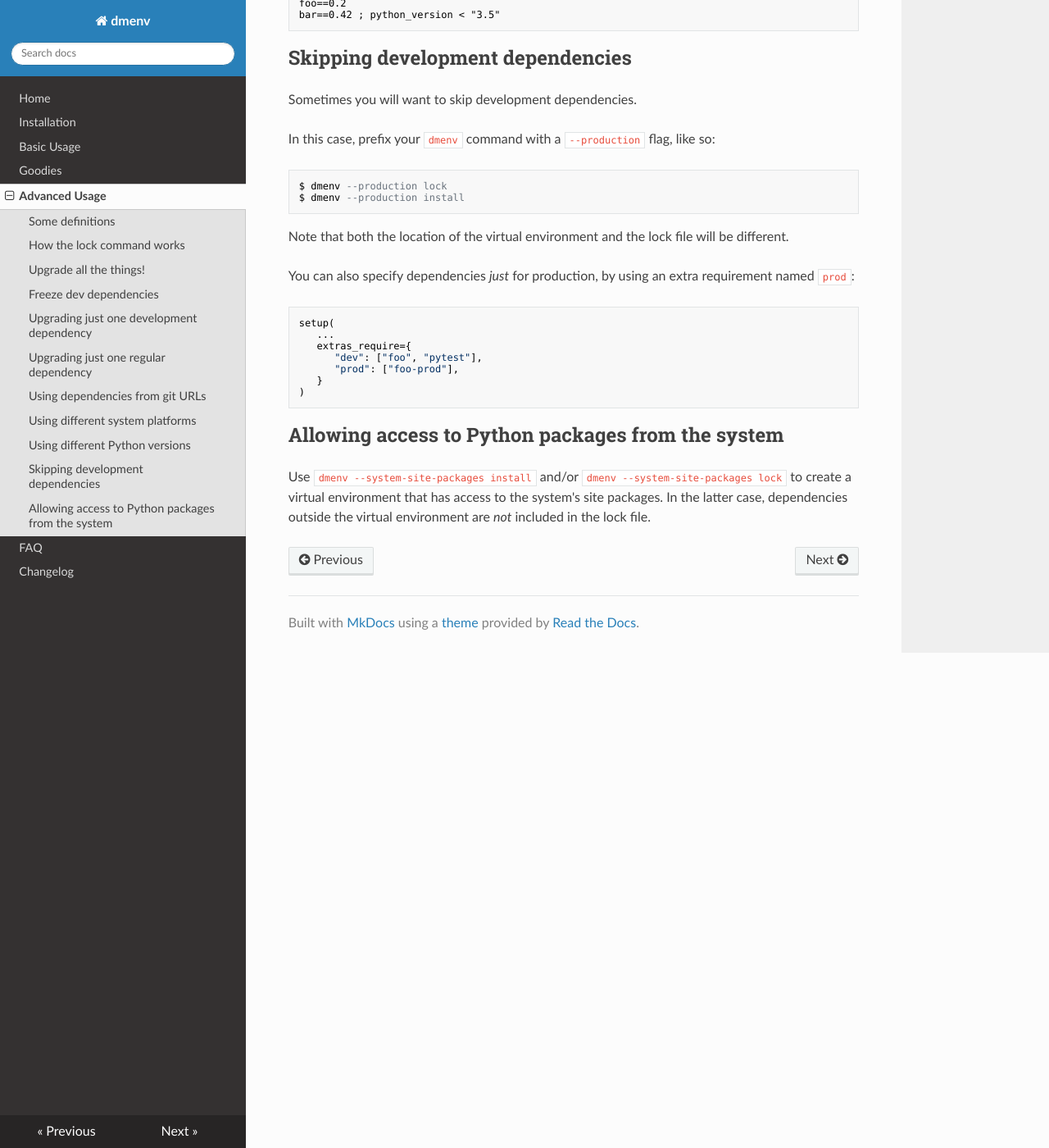
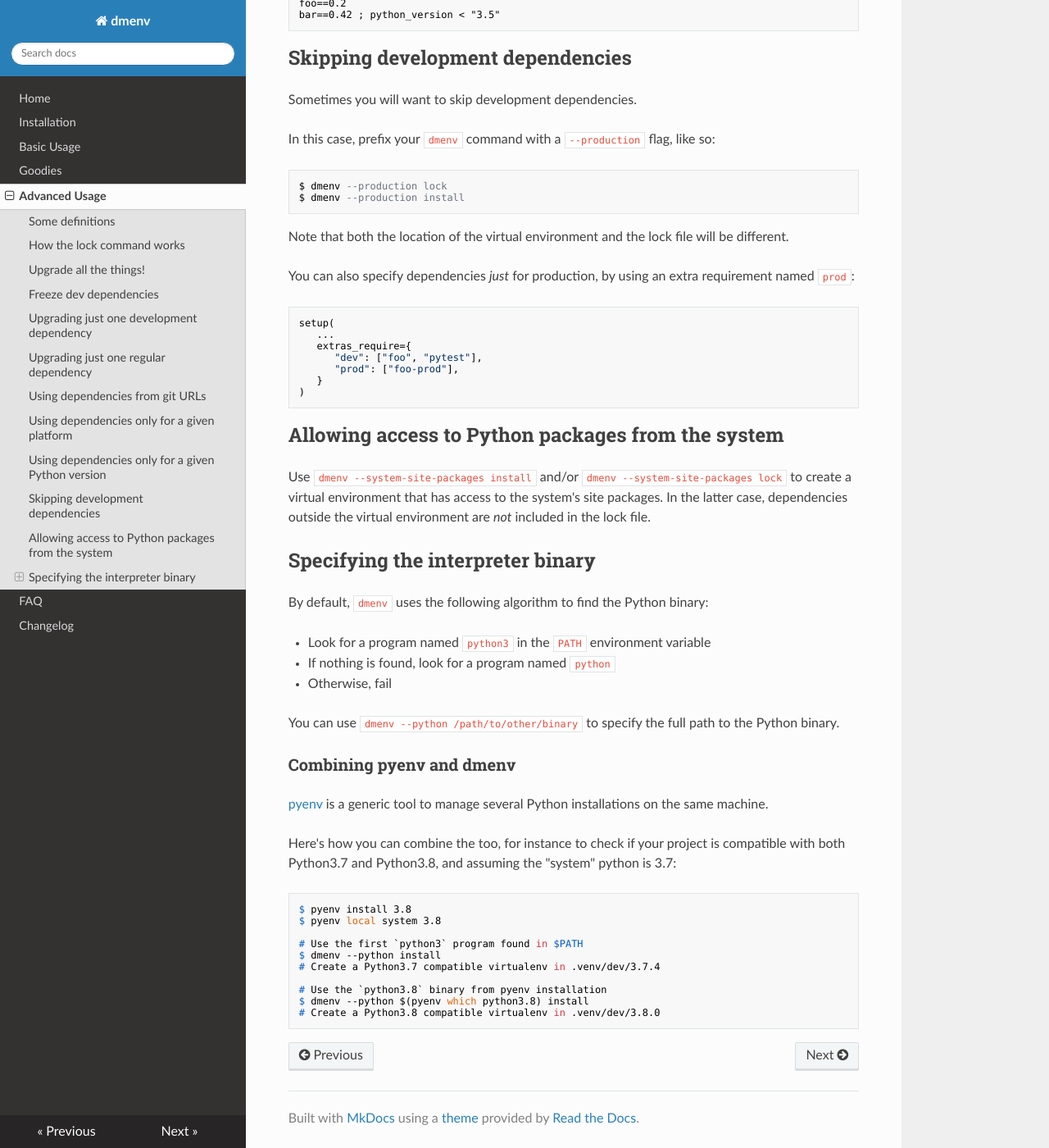
Before and after one commit to dmerejkowsky/dmenv, an MkDocs documentation site: the page built from docs/contents/advanced_usage.md, in a window 1280 px wide and 1400 px high, scrolled down 4257 px. Shown: the whole window at 82% size. Built offline with MkDocs 1.6.1, drawn with Linux system fonts in a browser that asks for light colours; nearby versions of some CDN libraries; some of the changed text lies outside the part shown.

Commit message:
Add doc about pyenv

````diff
--- a/docs/contents/advanced_usage.md
+++ b/docs/contents/advanced_usage.md
@@ -178,7 +178,7 @@ specifying the `pytest` version in a more precise manner, so it will keep the `g
 in the lock and ignore the non-precise `4.0b1` version.
 
 
-## Using different system platforms
+## Using dependencies only for a given platform
 
 Sometimes a concrete dependency will only be available on a specify platform.
 
@@ -200,7 +200,7 @@ foo==0.2
 pywin2==0.42 ; platform == "windows"
 ```
 
-## Using different Python versions
+## Using dependencies only for a given Python version
 
 If you want your code to be run across different Python versions, you may encounter similar issues.
 
@@ -251,3 +251,34 @@ setup(
 
 
 Use `dmenv --system-site-packages install` and/or `dmenv --system-site-packages lock` to create a virtual environment that has access to the system's site packages. In the latter case, dependencies outside the virtual environment are *not* included in the lock file.
+
+
+## Specifying the interpreter binary
+
+By default, `dmenv` uses the following algorithm to find the Python binary:
+
+* Look for a program named `python3` in the `PATH` environment variable
+* If nothing is found, look for a program named `python`
+* Otherwise, fail
+
+You can use `dmenv --python /path/to/other/binary` to specify the full path to the Python binary.
+
+### Combining pyenv and dmenv
+
+[pyenv](https://github.com/pyenv/pyenv) is a generic tool to manage several Python installations on the same machine.
+
+Here's how you can combine the too, for instance to check if your project is compatible with both Python3.7 and Python3.8,
+and assuming the "system" python is 3.7:
+
+```console
+$ pyenv install 3.8
+$ pyenv local system 3.8
+
+# Use the first `python3` program found in $PATH
+$ dmenv --python install
+# Create a Python3.7 compatible virtualenv in .venv/dev/3.7.4
+
+# Use the `python3.8` binary from pyenv installation
+$ dmenv --python $(pyenv which python3.8) install
+# Create a Python3.8 compatible virtualenv in .venv/dev/3.8.0
+```
````
